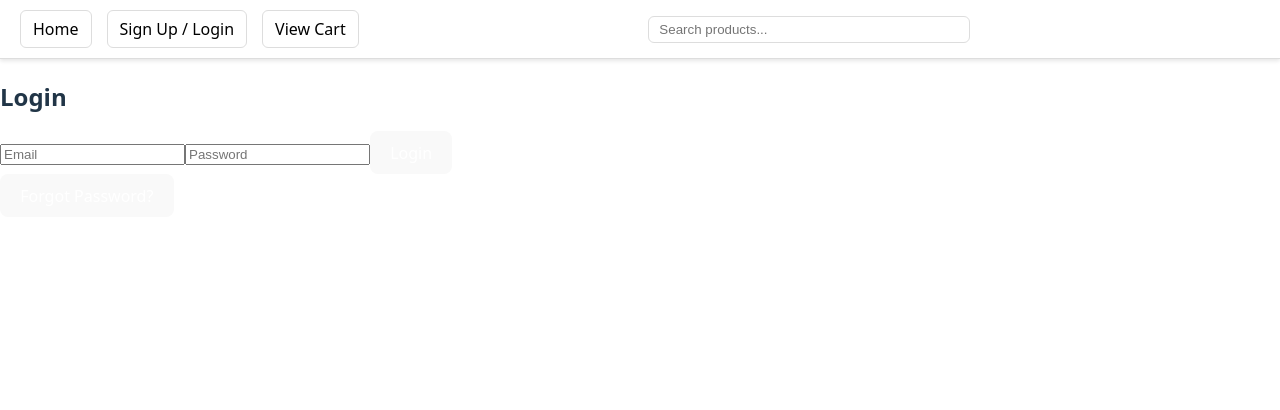
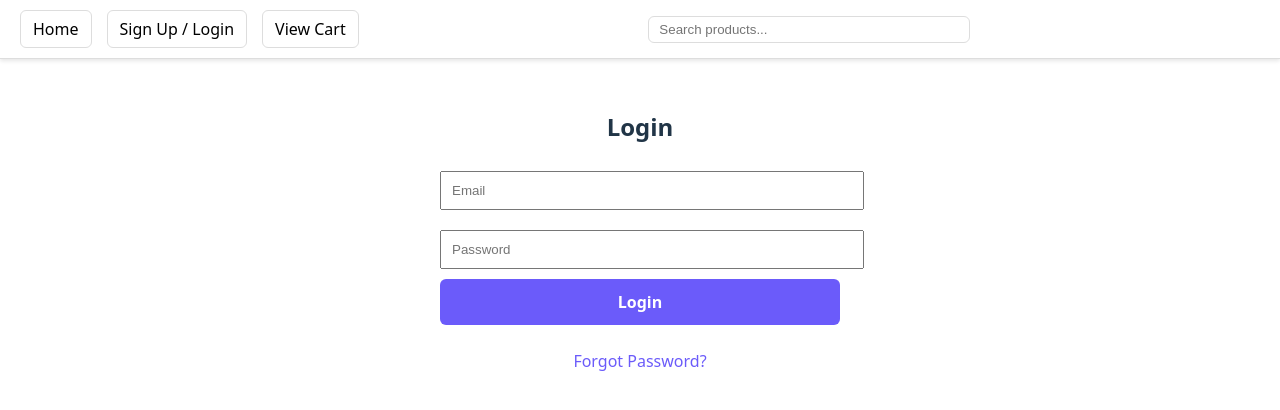
Before and after one commit to Sachiv007/pyxelane-frontend, a React (Vite) app: page /login in a window 1280 px wide. Shown: the top 410 px of the page. Built offline with nearby package versions, Linux system fonts and the light colour scheme.

Commit message:
Sendgrid test 1

```diff
--- a/src/pages/Login.jsx
+++ b/src/pages/Login.jsx
@@ -21,16 +21,15 @@ export default function Login() {
   const handleForgotPassword = async () => {
     if (!email) return alert("Enter your email to reset password.");
     const { error } = await supabase.auth.resetPasswordForEmail(email, {
-  redirectTo: "https://pyxelane-frontend.onrender.com/#/reset-password"
-});
-
+      redirectTo: "https://pyxelane-frontend.onrender.com/#/reset-password"
+    });
 
     if (error) alert("Error sending reset email: " + error.message);
     else alert("Password reset email sent! Check your inbox.");
   };
 
   return (
-    <div>
+    <div style={{ maxWidth: "400px", margin: "50px auto", textAlign: "center" }}>
       <h2>Login</h2>
       <form onSubmit={handleLogin}>
         <input
@@ -39,6 +38,7 @@ export default function Login() {
           value={email}
           onChange={(e) => setEmail(e.target.value)}
           required
+          style={{ width: "100%", padding: "10px", margin: "10px 0" }}
         />
         <input
           type="password"
@@ -46,10 +46,37 @@ export default function Login() {
           value={password}
           onChange={(e) => setPassword(e.target.value)}
           required
+          style={{ width: "100%", padding: "10px", margin: "10px 0" }}
         />
-        <button type="submit">{loading ? "Logging in..." : "Login"}</button>
+        <button
+          type="submit"
+          disabled={loading}
+          style={{
+            width: "100%",
+            padding: "12px",
+            backgroundColor: "#6b5bfa",
+            color: "white",
+            fontWeight: "bold",
+            border: "none",
+            borderRadius: "6px",
+            cursor: loading ? "not-allowed" : "pointer",
+          }}
+        >
+          {loading ? "Logging in..." : "Login"}
+        </button>
       </form>
-      <button onClick={handleForgotPassword}>Forgot Password?</button>
+      <button
+        onClick={handleForgotPassword}
+        style={{
+          marginTop: "15px",
+          background: "none",
+          border: "none",
+          color: "#6b5bfa",
+          cursor: "pointer",
+        }}
+      >
+        Forgot Password?
+      </button>
     </div>
   );
 }
```
Also changed, not shown: src/pages/ResetPassword.jsx (line endings or trailing spaces).
